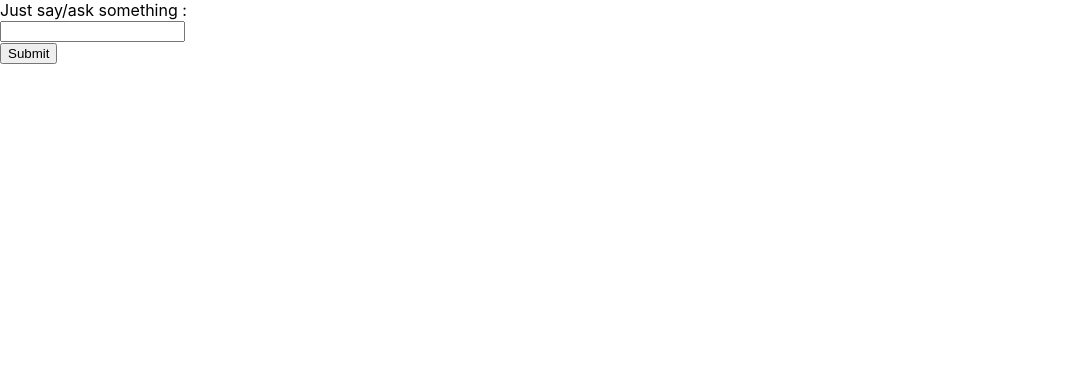
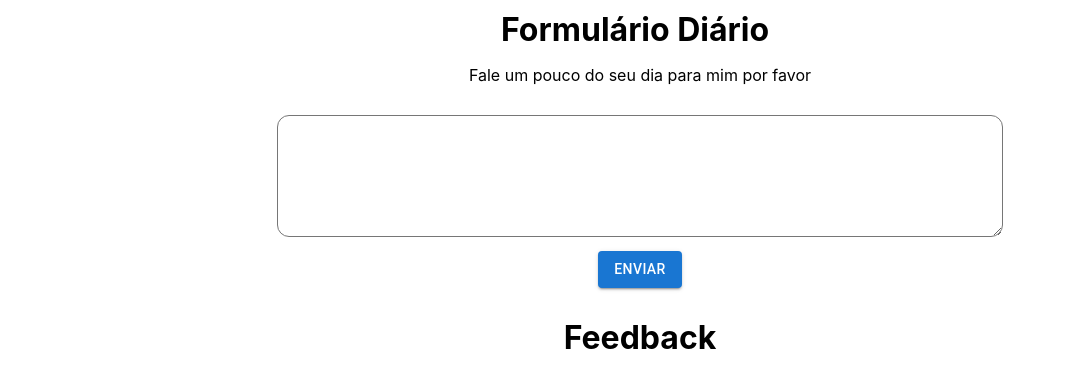
Before and after one commit to Hackatona-AGES-2023/Mellos2, a React (Create React App) app in the folder mellos-ai/: page / in a window 1280 px wide. Shown: the top 388 px of the page, without its empty margins (0-1066 px from the left). Built offline with nearby package versions, Linux system fonts and the light colour scheme.

Commit message:
atualizando

```diff
--- a/mellos-ai/package.json
+++ b/mellos-ai/package.json
@@ -3,6 +3,9 @@
   "version": "0.1.0",
   "private": true,
   "dependencies": {
+    "@emotion/react": "^11.11.0",
+    "@emotion/styled": "^11.11.0",
+    "@mui/material": "^5.13.2",
     "@testing-library/jest-dom": "^5.16.5",
     "@testing-library/react": "^13.4.0",
     "@testing-library/user-event": "^13.5.0",
--- a/mellos-ai/src/App.css
+++ /dev/null
@@ -1,38 +0,0 @@
-.App {
-  text-align: center;
-}
-
-.App-logo {
-  height: 40vmin;
-  pointer-events: none;
-}
-
-@media (prefers-reduced-motion: no-preference) {
-  .App-logo {
-    animation: App-logo-spin infinite 20s linear;
-  }
-}
-
-.App-header {
-  background-color: #282c34;
-  min-height: 100vh;
-  display: flex;
-  flex-direction: column;
-  align-items: center;
-  justify-content: center;
-  font-size: calc(10px + 2vmin);
-  color: white;
-}
-
-.App-link {
-  color: #61dafb;
-}
-
-@keyframes App-logo-spin {
-  from {
-    transform: rotate(0deg);
-  }
-  to {
-    transform: rotate(360deg);
-  }
-}
--- a/mellos-ai/src/App.js
+++ /dev/null
@@ -1,58 +0,0 @@
-import "./App.css";
-import axios from "axios";
-import { useState } from "react";
-
-function App() {
-  const [prompt, setPrompt] = useState("");
-  const [response, setResponse] = useState("");
-
-  const handleSubmit = (e) => {
-    e.preventDefault();
-
-    axios
-      .post("http://localhost:8085/chat", { prompt })
-      .then((res) => {
-        setResponse(res.data);
-      })
-      .catch((err) => {
-        console.log(err);
-      });
-  };
-  return (
-    <div className="w-[720px] mx-auto py-24">
-      <div className="w-full justify-center items-center px-8">
-        <form className="w-full text-center" onSubmit={handleSubmit}>
-          <div className="md-6">
-            <label
-              className="block text-grey-500 font-bold md:text-left mb-1 md:mb-0 pr-4"
-              htmlFor="inline-full-name"
-            >
-              Just say/ask something :
-            </label>
-          </div>
-          <div className="py-4">
-            <input
-              className="bg-gray-200 appearance-none border-2 border-gray-200 rounded w-full py-2 px-4 text-gray-700 leading-tight focus:outline-none focus:bg-white"
-              type="text"
-              value={prompt}
-              onChange={(e) => setPrompt(e.target.value)}
-            ></input>
-          </div>
-          <div className="">
-            <button
-              className="shadow bg-purple-500 hover:bg-purple-400 focus:shadow-outline focus:outline-none text-white font-bold py-2 px-4 rounded"
-              type="submit"
-            >
-              Submit
-            </button>
-          </div>
-        </form>
-        <div className="w-full items-center mt-4">
-          <p>{response}</p>
-        </div>
-      </div>
-    </div>
-  );
-}
-
-export default App;
--- a/mellos-ai/src/index.js
+++ b/mellos-ai/src/index.js
@@ -1,13 +1,13 @@
 import React from 'react';
 import ReactDOM from 'react-dom/client';
 import './index.css';
-import App from './App';
+import DailyForm from './pages/DailyForm/DailyForm';
 import reportWebVitals from './reportWebVitals';
 
 const root = ReactDOM.createRoot(document.getElementById('root'));
 root.render(
   <React.StrictMode>
-    <App />
+    <DailyForm />
   </React.StrictMode>
 );
 
--- /dev/null
+++ b/mellos-ai/src/pages/DailyForm/DailyForm.css
@@ -0,0 +1,43 @@
+.daily-form{
+    display: flex;
+    flex-direction: column;
+    align-items: center;
+    max-width: 1920px;
+}
+
+.title-daily-form{
+    display: flex;
+    flex-direction: column;
+    align-items: center;
+}
+
+.title-daily-form h1{
+    margin: 10px 10px 0px 0px;
+}
+
+.title-daily-form p{
+    margin-bottom: 30px;
+}
+
+.text-area-daily-form{
+    max-width: 1200px;
+}
+
+.button-submit-daily-form{
+    display: flex;
+    flex-direction: column;
+    align-items: center;
+    margin-top: 10px;
+}
+
+.feedback-daily-form{
+    display: flex;
+    flex-direction: column;
+    align-items: center;
+    max-width: 700px;
+    text-align: justify;
+}
+
+.feedback-daily-form h1{
+    margin: 30px 0px 10px 0px;
+}
--- /dev/null
+++ b/mellos-ai/src/pages/DailyForm/DailyForm.js
@@ -0,0 +1,70 @@
+import "./DailyForm.css";
+import axios from "axios";
+import { TextareaAutosize } from '@mui/material';
+import Button from '@mui/material/Button';
+import { useState } from "react";
+import { styled } from '@mui/system';
+
+const StyledTextarea = styled(TextareaAutosize)(
+    ({ theme }) => `
+    width: 700px;
+    font-family: IBM Plex Sans, Montserrat;
+    text-align: justify;
+    font-size: 16px;
+    font-weight: 400;
+    line-height: 1.5;
+    padding: 12px;
+    border-radius: 12px 12px 12px 12px;
+
+    // firefox
+    &:focus-visible {
+      outline: 0;
+    }
+  `,
+  );
+
+function DailyForm() {
+  const [prompt, setPrompt] = useState("");
+  const [response, setResponse] = useState("");
+
+  const handleSubmit = (e) => {
+    e.preventDefault();
+
+    axios
+      .post("http://localhost:8085/chat", { prompt })
+      .then((res) => {
+        setResponse(res.data);
+      })
+      .catch((err) => {
+        console.log(err);
+      });
+  };
+  return (
+    <div className="daily-form">
+        <form className="form-daily-form" onSubmit={handleSubmit}>
+            <div className="title-daily-form">
+                <h1>Formulário Diário</h1>
+                <p>Fale um pouco do seu dia para mim por favor</p>
+            </div>
+            <div className="text-area-daily-form">
+                <StyledTextarea
+                    minRows={4}
+                    value={prompt}
+                    onChange={(e) => setPrompt(e.target.value)}
+                ></StyledTextarea>
+            </div>
+            <div className="button-submit-daily-form">
+                <Button variant="contained" color="primary" onClick={handleSubmit}>
+                    Enviar
+                </Button>
+            </div>
+        </form>
+        <div className="feedback-daily-form">
+            <h1>Feedback</h1>
+            <p>{response}</p>
+        </div>
+    </div>
+  );
+}
+
+export default DailyForm;
```
Also changed, not shown: mellos-ai/src/routes/AppRoutes.js (added), 2 other files (tests, documents, lock files or other folders).
